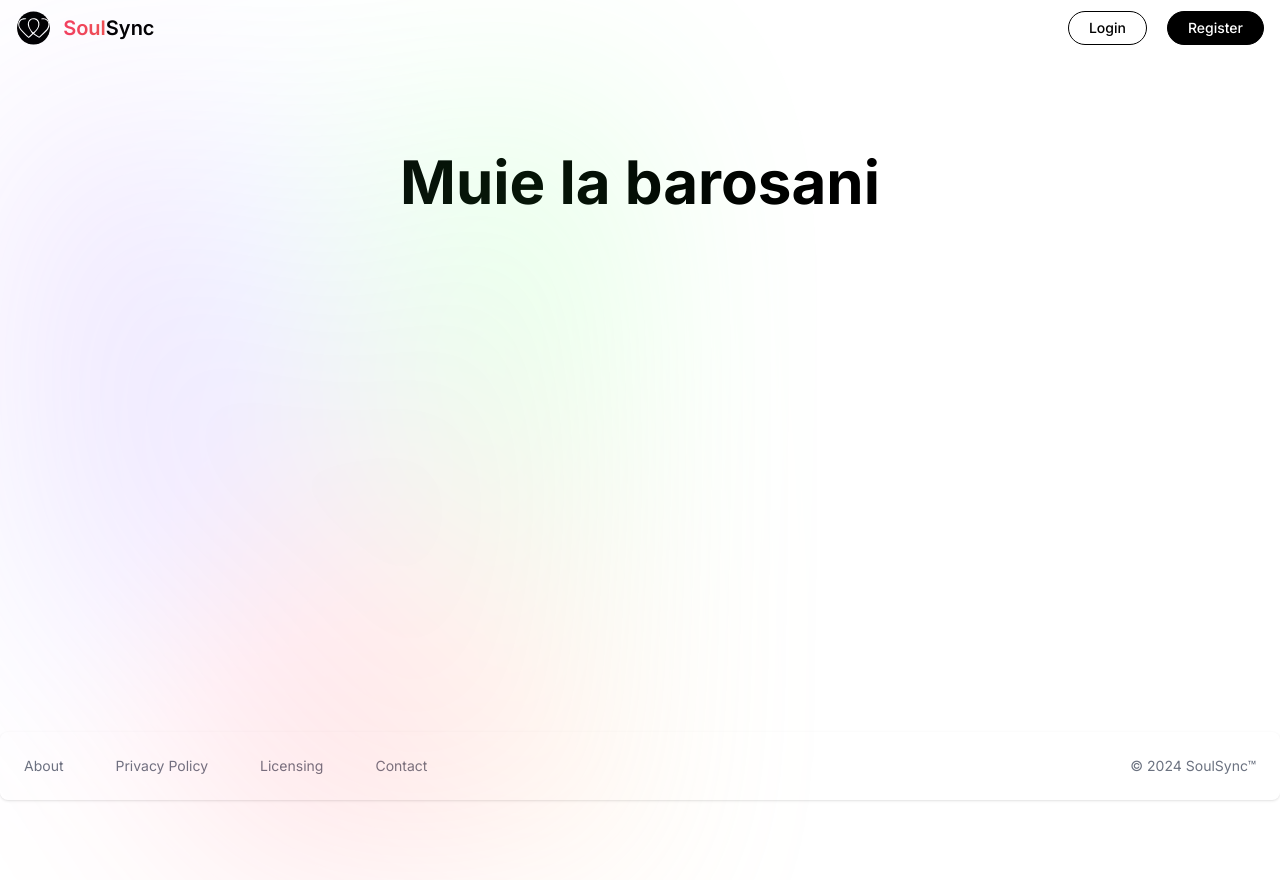
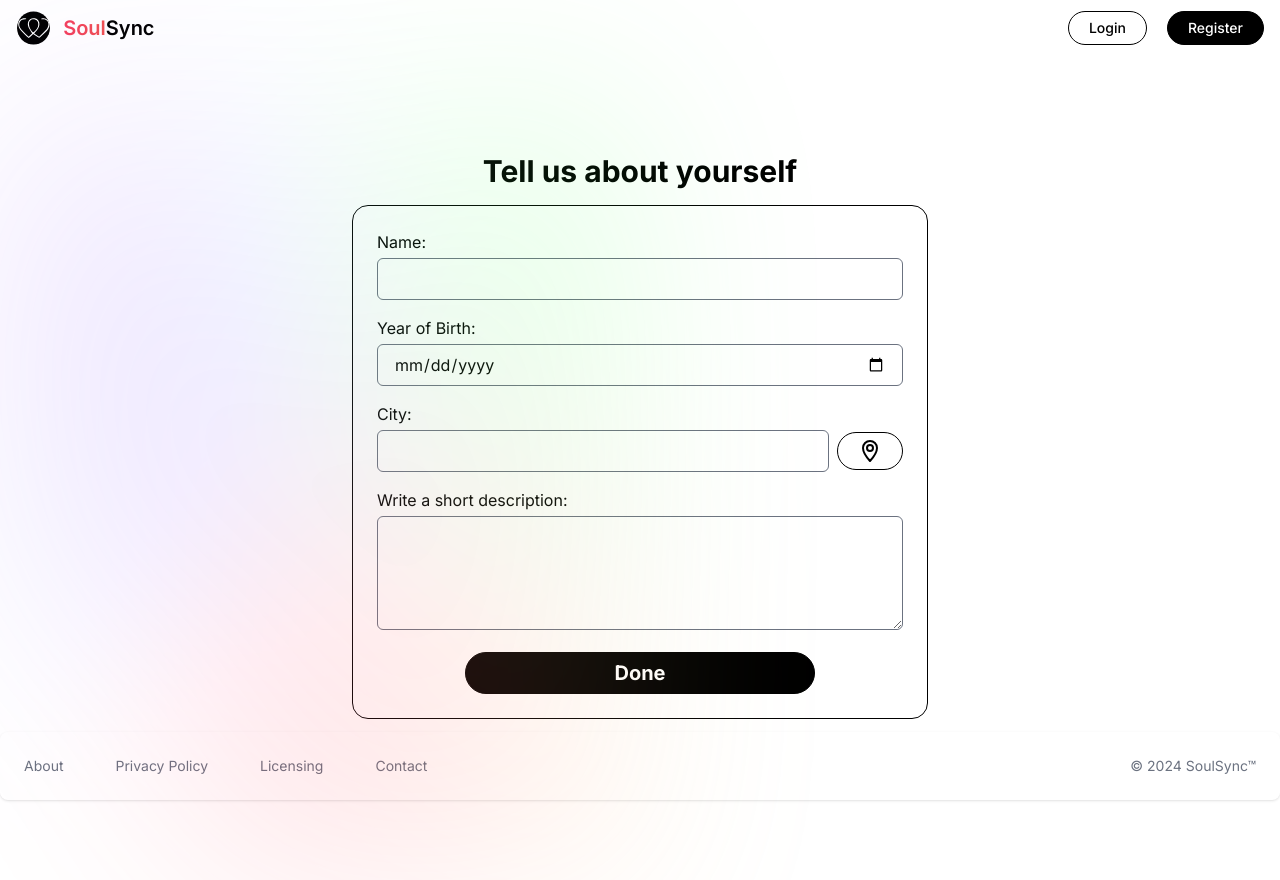
Before and after one commit to RaevschiCatalin/PC, a Next.js app in the folder soulsync/: page /completeProfile in a window 1280 px wide. Built offline with nearby package versions, Linux system fonts and the light colour scheme; no server answers.

Commit message:
complete details done completely

```diff
--- a/soulsync/app/completeProfile/page.tsx
+++ b/soulsync/app/completeProfile/page.tsx
@@ -1,10 +1,169 @@
+'use client'
+
+import { useState, ChangeEvent, FormEvent } from 'react';
+import { config } from 'dotenv';
+import {pushDataToDatabase} from "../../backend/handleSubmit";
+config({ path: '../../.env' });
+export default function completeProfile() {
+    const [formData, setFormData] = useState({
+        name: '',
+        yearOfBirth: '',
+        city: '',
+        description: '',
+    });
+
+    const handleChange = (e: ChangeEvent<HTMLInputElement | HTMLTextAreaElement>) => {
+        const { name, value } = e.target;
+        const maxLength = 256;
+        // Validate name
+        if (name === 'name' && !validateName(value)) {
+            // Display error message or handle invalid input
+            alert('Name should contain only alphabets and spaces');
+            return;
+        }
+        // Validate description
+        if (name === 'description' && !validateDescription(value)) {
+            // Display error message or handle invalid input
+            alert(`Description should be less than ${maxLength} characters`);
+            return;
+        }
+        setFormData({
+            ...formData,
+            [name]: value,
+        });
+        setFormData({
+            ...formData,
+            [name]: value,
+        });
+    };
+
+    const handleSubmit = (e: FormEvent<HTMLFormElement>) => {
+        e.preventDefault();
+        // Push data to database
+        pushDataToDatabase(formData);
+        console.log(formData);
+    };
+
+    const getLocation = () => {
+        navigator.geolocation.getCurrentPosition((position) => {
+            const latitude = position.coords.latitude;
+            const longitude = position.coords.longitude;
+            console.log(`Latitude: ${latitude}, Longitude: ${longitude}`);
+            updateCity(latitude, longitude);
+        });
+    };
+    //@ts-ignore
+    const updateCity = async (latitude, longitude) => {
+        try {
+            const API = process.env.NEXT_PUBLIC_GOOGLE_MAPS_API_KEY;
+            const response = await fetch(`https://maps.googleapis.com/maps/api/geocode/json?latlng=${latitude},${longitude}&key=${API}`);
+            const data = await response.json();
+            // @ts-ignore
+            const cityName = data.results[0].address_components.find(component => {
+                return component.types.includes('locality');
+            }).long_name;
+            setFormData({
+                ...formData,
+                city: cityName,
+            });
+        } catch (error) {
+            console.error('Error fetching city:', error);
+        }
+    };
+
+    const validateName = (name: string) => {
+        // Regex to match only alphabets and spaces
+        const regex = /^[A-Za-z\s]+$/;
+        return regex.test(name);
+    };
+
+    const validateDescription = (description: string) => {
+        // Set maximum character limit for description
+        const maxLength = 256;
+        return description.length <= maxLength;
+    };
+    const validateAge = ({yearOfBirth}: { yearOfBirth: any }) => {
+        const currentYear = new Date().getFullYear();
+        const age = currentYear - parseInt(yearOfBirth, 10);
+        return age >= 18;
+    };
+    //@ts-ignore
+    const handleYearOfBirthChange = (e) => {
+        const { name, value } = e.target;
+        if (validateAge({yearOfBirth: value})) {
+            setFormData({
+                ...formData,
+                [name]: value,
+            });
+        } else {
+            // Display an error message or handle invalid input
+            alert('You must be 18 or older.');
+        }
+    };
 
 
-export default function Home() {
     return (
-        <main className="flex min-h-screen flex-col items-center justify-between p-24">
-            <h1 className="text-6xl font-bold">Muie la barosani</h1>
+        <div className="flex justify-center items-center h-screen pb-10">
+            <div className="w-full max-w-xl">
+                <h1 className="text-3xl mb-4 font-bold text-center">Tell us about yourself</h1>
+                <form onSubmit={handleSubmit} className="space-y-4 border rounded-2xl border-black border-solid p-6 bg-white">
+                    <div>
+                        <label className="block mb-1">Name:</label>
+                        <input
+                            type="text"
+                            name="name"
+                            value={formData.name}
+                            onChange={handleChange}
+                            className="w-full px-4 py-2 border rounded-md focus:outline-none focus:border-blue-500"
+                            required
+                        />
+                    </div>
+                    <div>
+                        <label className="block mb-1">Year of Birth:</label>
+                        <input
+                            type="date"
+                            name="yearOfBirth"
+                            value={formData.yearOfBirth}
+                            onChange={handleYearOfBirthChange}
+                            className="w-full px-4 py-2 border rounded-md focus:outline-none focus:border-blue-500"
+                            required
+                        />
+                    </div>
+                    <div>
+                        <label className="block mb-1">City:</label>
+                        <div className="flex items-center">
+                            <input
+                                type="text"
+                                name="city"
+                                value={formData.city}
+                                onChange={handleChange}
+                                className="w-full px-4 py-2 border rounded-md focus:outline-none focus:border-blue-500"
+                                required
+                            />
+                            <button type="button" onClick={getLocation} className="ml-2 px-4 py-2   rounded-md outline_btn   ">
+                                <svg xmlns="http://www.w3.org/2000/svg" className="h-6 w-6" fill="none" viewBox="0 0 24 24" stroke="currentColor">
+                                    <path strokeLinecap="round" strokeLinejoin="round" strokeWidth={2} d="M12 2C8.13 2 5 5.13 5 9c0 5.25 7 13 7 13s7-7.75 7-13c0-3.87-3.13-7-7-7zM12 12a3 3 0 100-6 3 3 0 000 6z" />
+                                </svg>
+                            </button>
+                        </div>
+                    </div>
+                    <div>
+                        <label className="block mb-1">Write a short description:</label>
+                        <textarea
+                            name="description"
+                            value={formData.description}
+                            onChange={handleChange}
+                            className="w-full px-4 py-2 border rounded-md focus:outline-none focus:border-blue-500"
+                            rows={4}
+                            required
+                        ></textarea>
+                    </div>
+                    <div className="flex justify-center">
+                    <button type="submit"  className="w-2/3 px-4 py-2 black_btn"><h1 className='text-xl font-bold'>Done</h1></button>
+                    </div>
 
-        </main>
+                </form>
+            </div>
+        </div>
     );
 }
```
Also changed, not shown: 2 other files (tests, documents, lock files or other folders).
